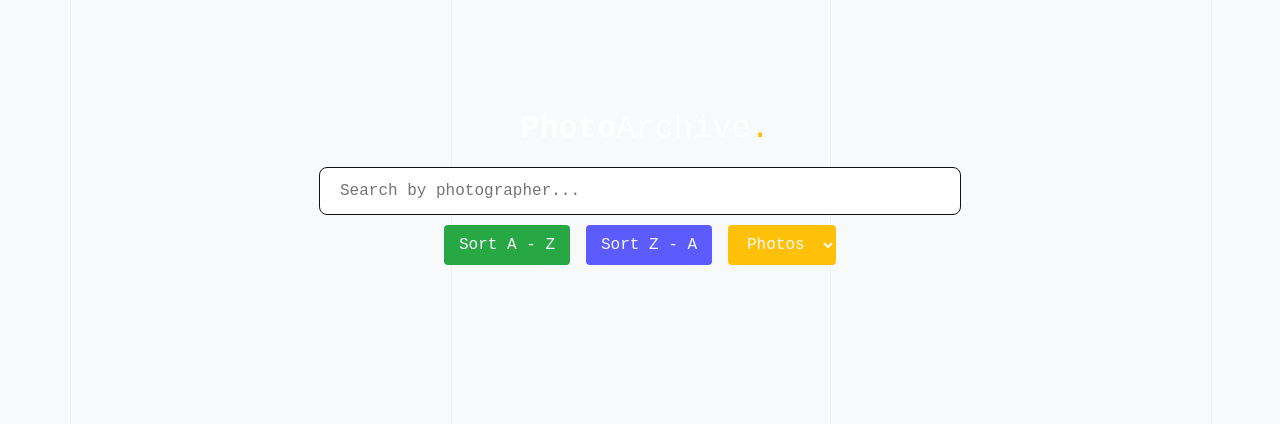
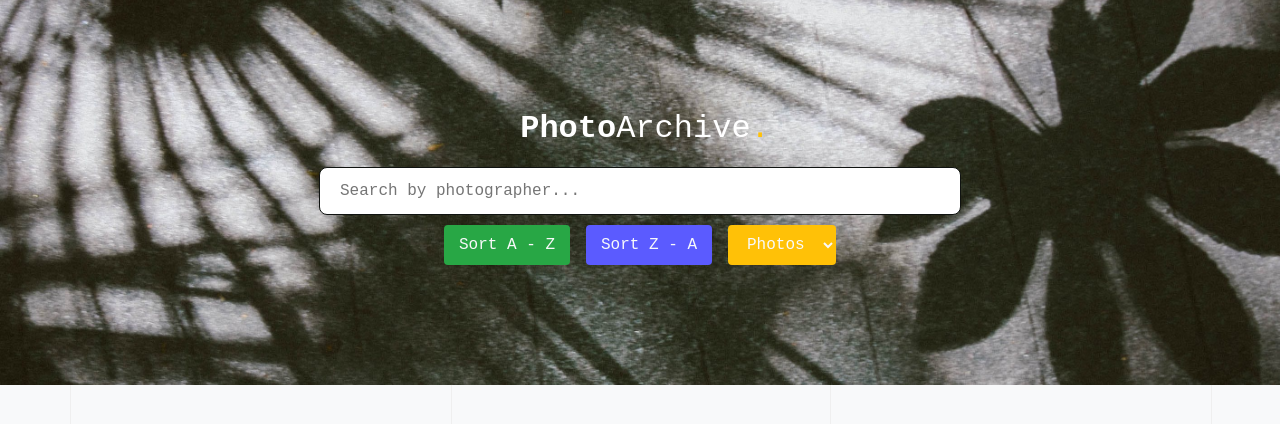
Before and after one commit to cristinaverush2002/web-api-cristinaverush, a plain HTML site: page index.html in a window 1280 px wide. Drawn offline with Linux system fonts and the light colour scheme; no server answers.

Commit message:
Update sytles.css

```diff
--- a/css/sytles.css
+++ b/css/sytles.css
@@ -170,7 +170,7 @@ header a {
 }
 
 .hero-section {
-  background: url('./assets/hero.jpg') center/cover no-repeat;
+  background: url('../assets/hero.jpg') center/cover no-repeat;
   color: white;
   text-align: center;
   padding: 100px 0;
```
